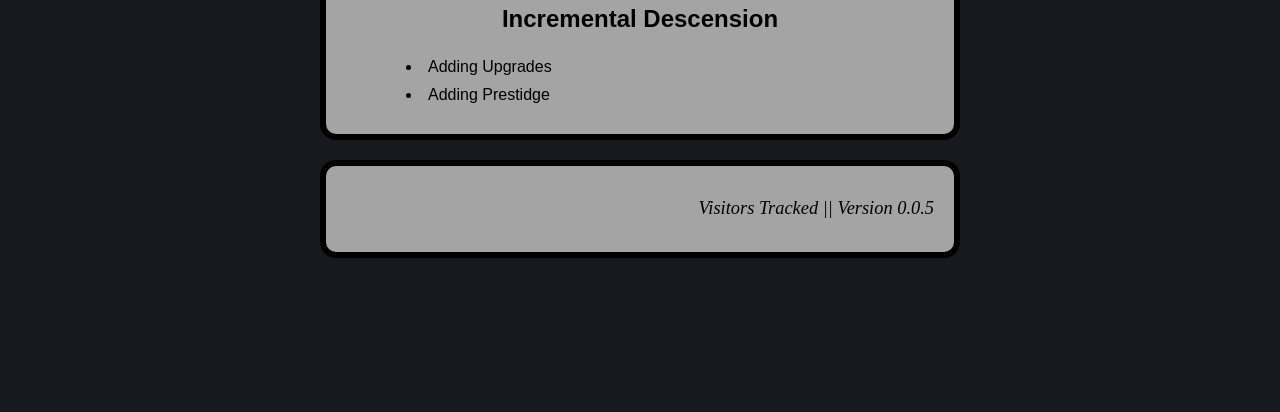
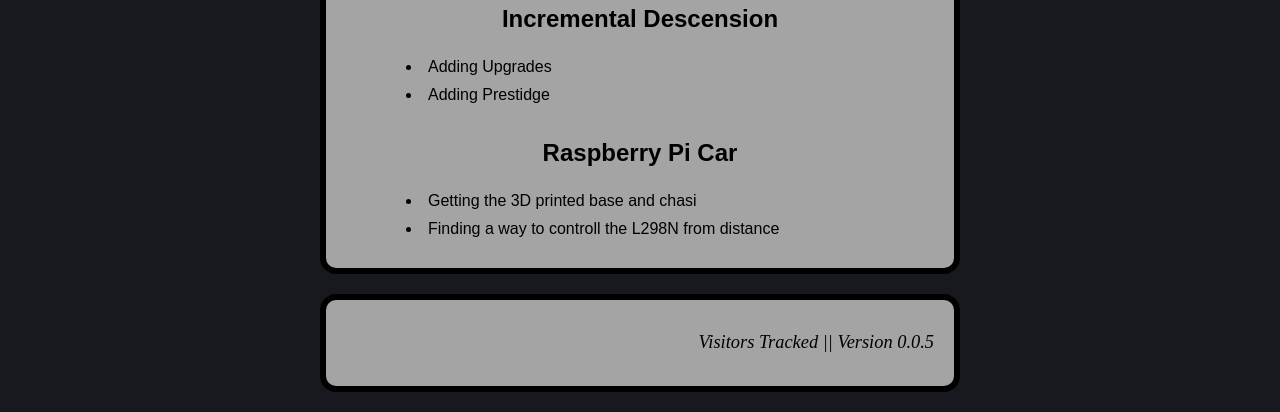
Before and after one commit to Tatte01/Website, a plain HTML site: page index.html in a window 1280 px wide. Shown: the part 567-979 px from the top of the page. Before the commit the page ends 845 px from the top, so only its background shows below. Drawn offline with Linux system fonts and the light colour scheme.

Commit message:
Update index.html

```diff
--- a/index.html
+++ b/index.html
@@ -51,6 +51,10 @@
                     <h2>Incremental Descension</h2>
                     <li class="listHome">Adding Upgrades</li>
                     <li class="listHome">Adding Prestidge</li>
+
+                    <h2>Raspberry Pi Car</h2>
+                    <li class="listHome">Getting the 3D printed base and chasi</li>
+                    <li class="listHome">Finding a way to controll the L298N from distance</li>
                 </div>
                 <!-- Footer -->
                 <div>
```
